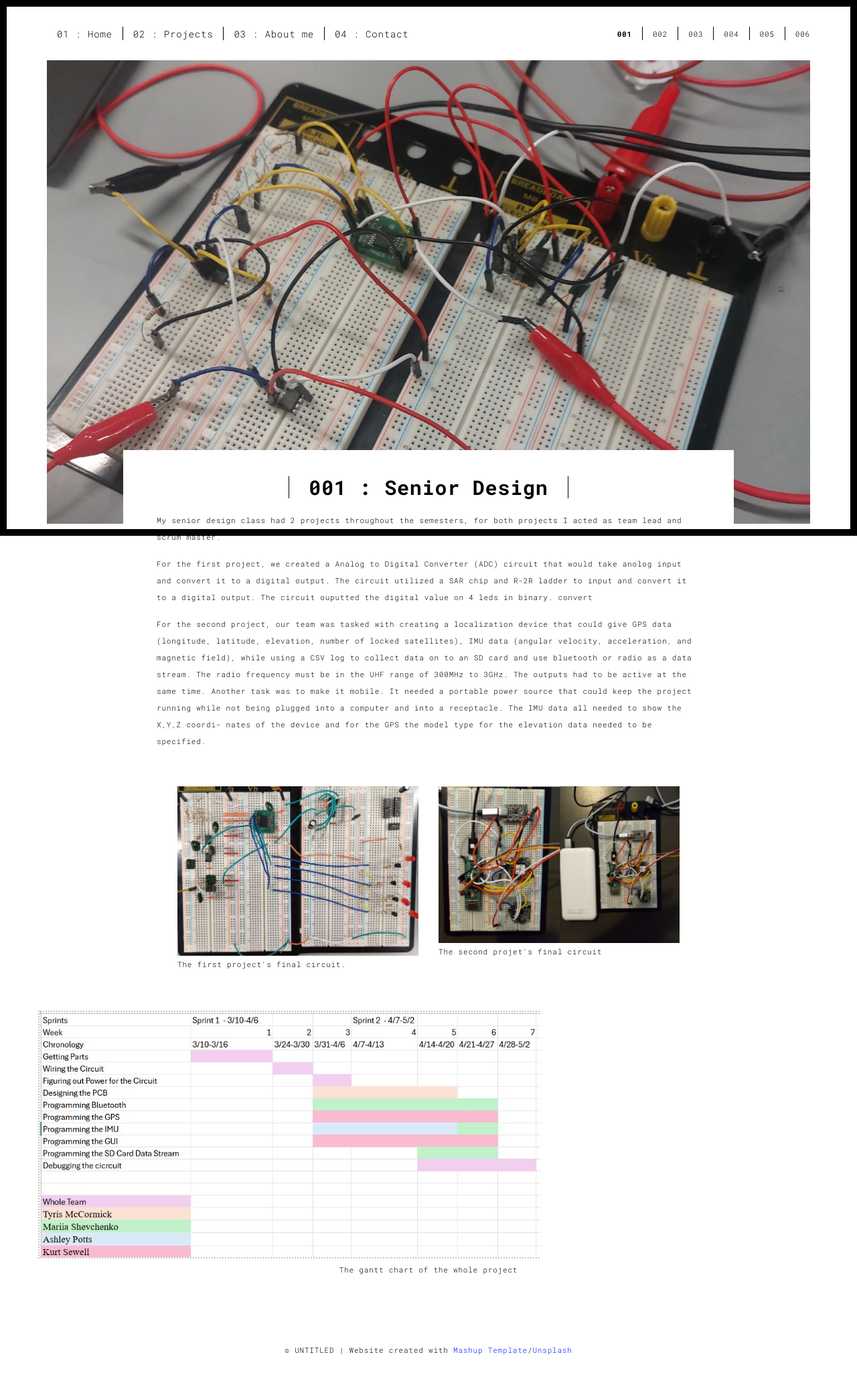
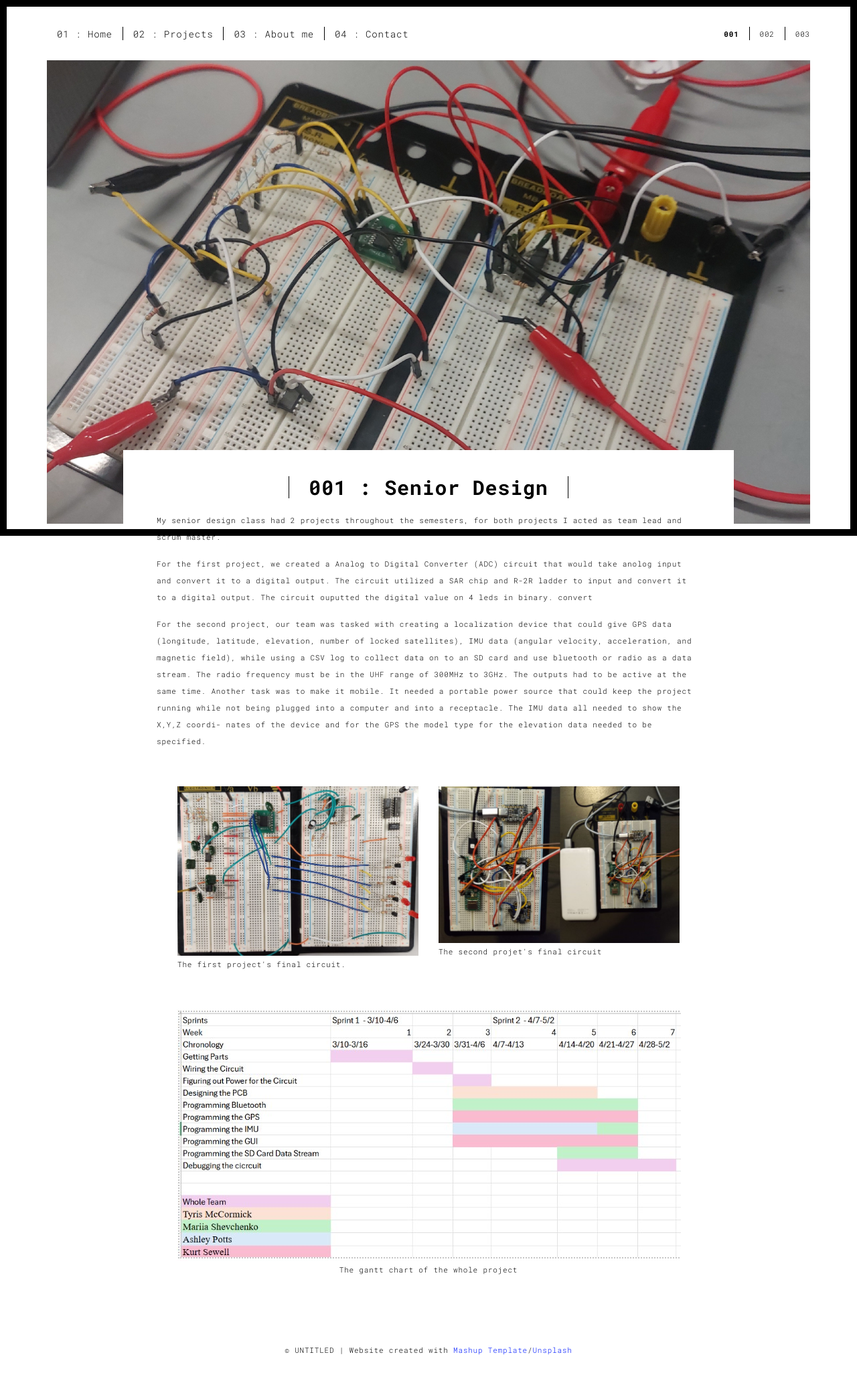
Before and after one commit to astromariia/portfo, a Flask app: page /work.html in a window 1280 px wide. Shown: the whole page at 67% size. Run offline with Flask 2, Linux system fonts and the light colour scheme; some libraries are stand-ins or nearby versions.

Commit message:
adding text to pictures

```diff
--- a/templates/work.html
+++ b/templates/work.html
@@ -47,12 +47,9 @@
 
 
           <ul class="nav navbar-nav navbar-right navbar-small visible-md visible-lg">
-            <li><a href="./index.html" title="" class="active">001</a></li>
+            <li><a href="./work.html" title="" class="active">001</a></li>
             <li><a href="./work2.html" title="">002</a></li>
             <li><a href="./work3.html" title="">003</a></li>
-            <li><a href="./work4.html" title="">004</a></li>
-            <li><a href="./work5.html" title="">005</a></li>
-            <li><a href="./work6.html" title="">006</a></li>
           </ul>
 
 
@@ -64,7 +61,7 @@
   <div class="container">
     <div class="row">
       <div class="col-xs-12">
-        <img src="./static/assets/images/work01-hover.jpg" class="img-responsive" alt="">
+        <img src="./static/assets/images/work01-hover.jpg" class="img-responsive" alt="Image of a built circuit on a breadboard.">
         <div class="card-container">
           <div class="text-center">
             <h1 class="h2">001 : Senior Design</h1>
@@ -104,7 +101,7 @@
       </div>
 
       <div class="col-xs-12 center">
-        <img src="./static/assets/images/work001-04.jpg" class="img-responsive" alt="">
+        <img src="./static/assets/images/work001-04.jpg" class="img-responsive center" alt="">
         <p>The gantt chart of the whole project</p>
       </div>
 
--- a/templates/work2.html
+++ b/templates/work2.html
@@ -47,12 +47,9 @@
 
 
           <ul class="nav navbar-nav navbar-right navbar-small visible-md visible-lg">
-            <li><a href="./index.html" title="" class="active">001</a></li>
+            <li><a href="./work.html" title="" class="active">001</a></li>
             <li><a href="./work2.html" title="">002</a></li>
             <li><a href="./work3.html" title="">003</a></li>
-            <li><a href="./work4.html" title="">004</a></li>
-            <li><a href="./work5.html" title="">005</a></li>
-            <li><a href="./work6.html" title="">006</a></li>
           </ul>
 
 
--- a/templates/work3.html
+++ b/templates/work3.html
@@ -47,12 +47,9 @@
 
 
           <ul class="nav navbar-nav navbar-right navbar-small visible-md visible-lg">
-            <li><a href="./index.html" title="" class="active">001</a></li>
+            <li><a href="./work.html" title="" class="active">001</a></li>
             <li><a href="./work2.html" title="">002</a></li>
             <li><a href="./work3.html" title="">003</a></li>
-            <li><a href="./work4.html" title="">004</a></li>
-            <li><a href="./work5.html" title="">005</a></li>
-            <li><a href="./work6.html" title="">006</a></li>
           </ul>
 
 
```
Also changed, not shown: templates/works.html (+4 -4 lines).
